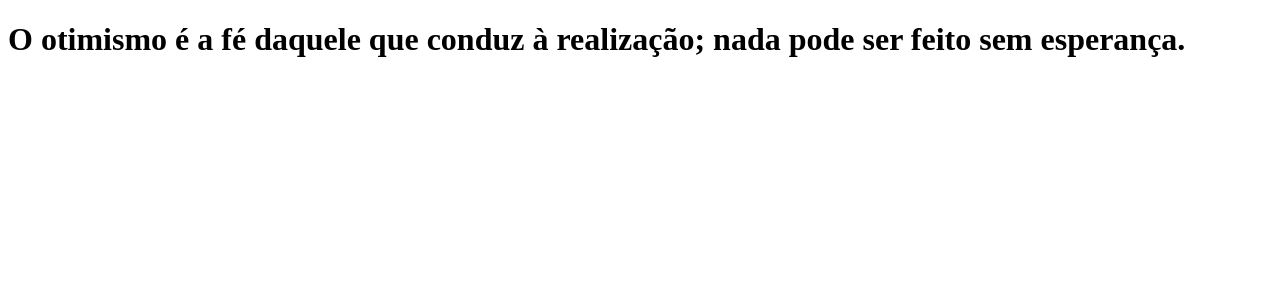
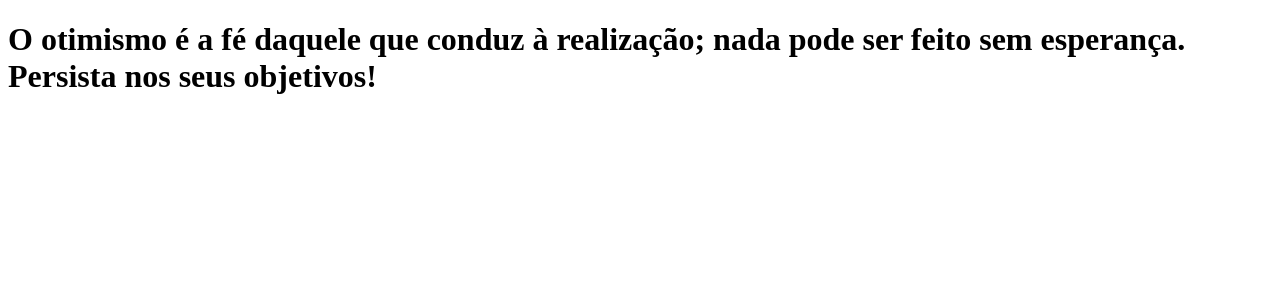
Before and after one commit to edukandalski/clone-tabnews, a Next.js app: page / in a window 1280 px wide. Shown: the top 300 px of the page. Built offline with nearby package versions, Linux system fonts and the light colour scheme.

Commit message:
modifica a frase

```diff
--- a/pages/index.js
+++ b/pages/index.js
@@ -1,5 +1,5 @@
 function Home() {
-    return <h1>O otimismo é a fé daquele que conduz à realização; nada pode ser feito sem esperança.</h1>
+    return <h1>O otimismo é a fé daquele que conduz à realização; nada pode ser feito sem esperança. Persista nos seus objetivos!</h1>
 }
 
 export default Home;
```
